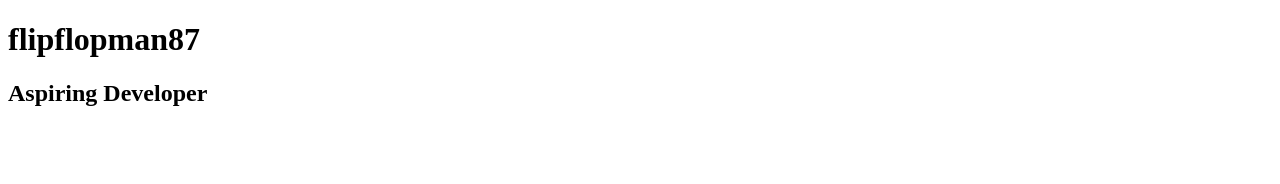
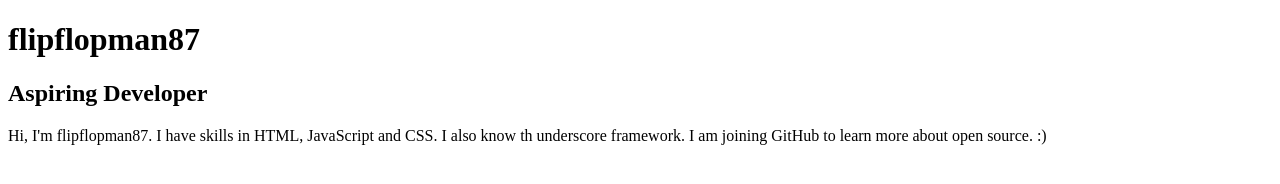
Before and after one commit to flipflopman87/flipflopman87, a plain HTML site: page index.html in a window 1280 px wide. Drawn offline with Linux system fonts and the light colour scheme.

Commit message:
Add paragraph to index.

```diff
--- a/index.html
+++ b/index.html
@@ -7,5 +7,10 @@
     <body>
         <h1>flipflopman87</h1>
         <h2>Aspiring Developer</h2>
+        <p>
+            Hi, I'm flipflopman87. I have skills in HTML, JavaScript and CSS.
+            I also know th underscore framework. I am joining GitHub to learn
+            more about open source. :)
+        </p>
     </body>
 </html>
```
